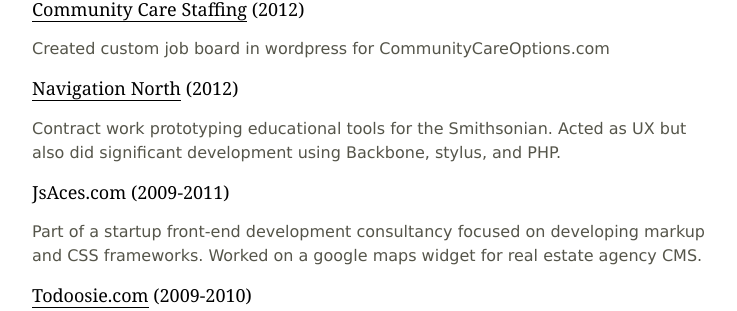
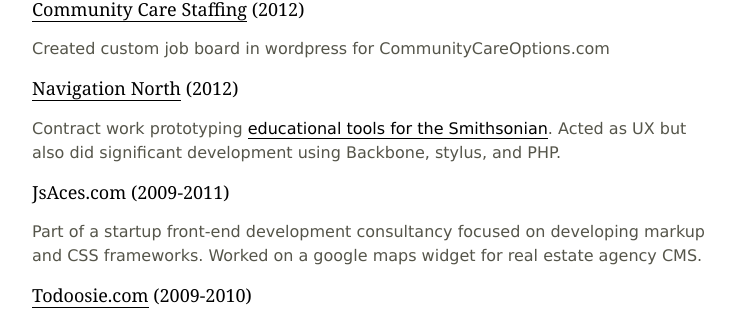
Before and after one commit to jethrolarson/jethrolarson.github.com, a Jekyll site: the page built from resume.md, in a window 1280 px wide and 900 px high, scrolled down 1787 px. Shown: the part 141-452 px from the top of the window, without its empty margins (263-1000 px from the left). Built offline with Jekyll 4.4.1, drawn with Linux system fonts in a browser that asks for light colours; part of the change alters nothing that is shown.

```diff
--- a/resume.md
+++ b/resume.md
@@ -87,7 +87,7 @@ Contributer to open-source functional JavaScript library. Think underscore but w
 Created custom job board in wordpress for CommunityCareOptions.com
 
 ### [Navigation North](http://navigationnorth.com) (2012)
-Contract work prototyping educational tools for the Smithsonian. Acted as UX but also did significant development using Backbone, stylus, and PHP.
+Contract work prototyping [educational tools for the Smithsonian](http://scems.navnorth.com). Acted as UX but also did significant development using Backbone, stylus, and PHP.
 
 ### JsAces.com (2009-2011)
 Part of a startup front-end development consultancy focused on developing markup and CSS frameworks. Worked on a google maps widget for real estate agency CMS.
```
